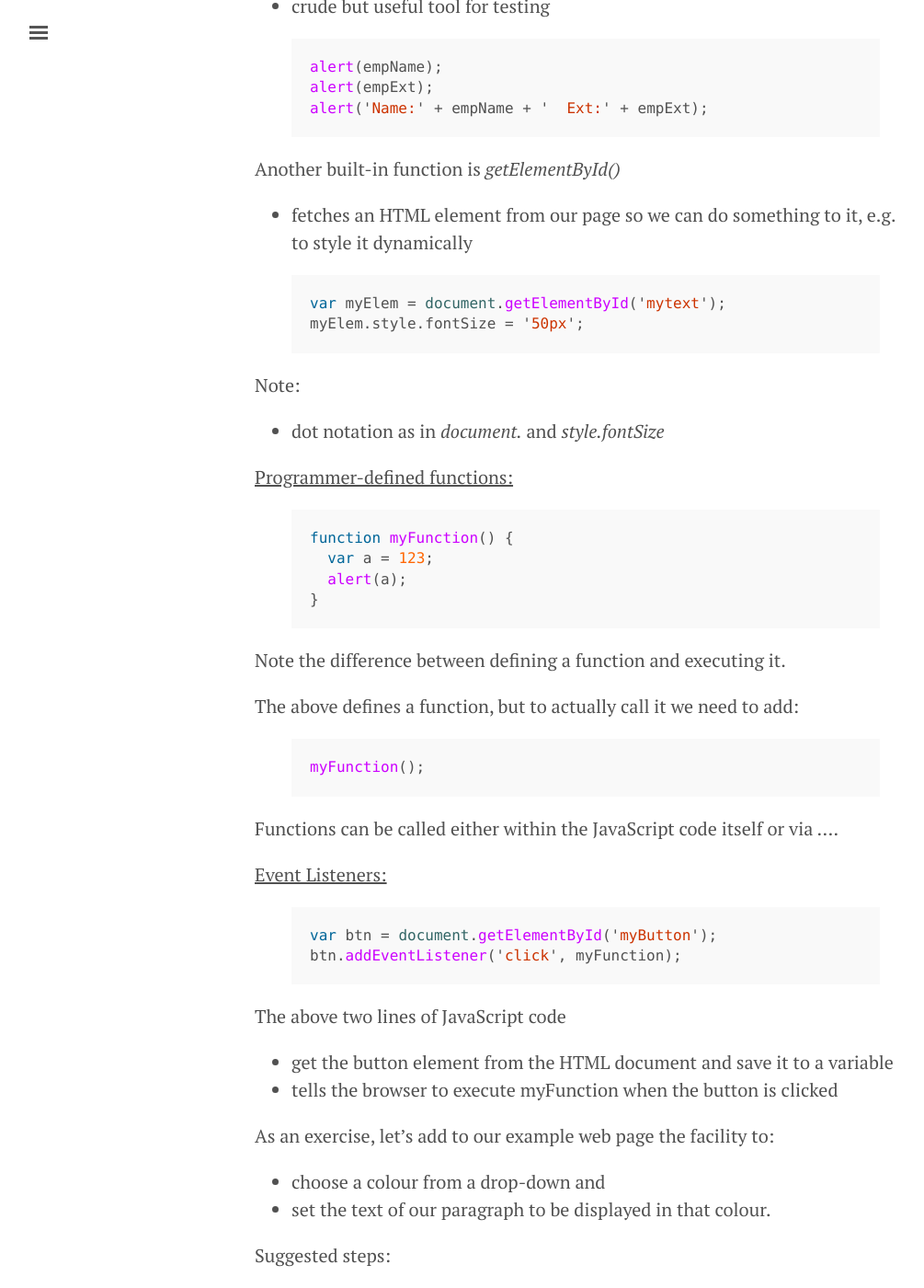
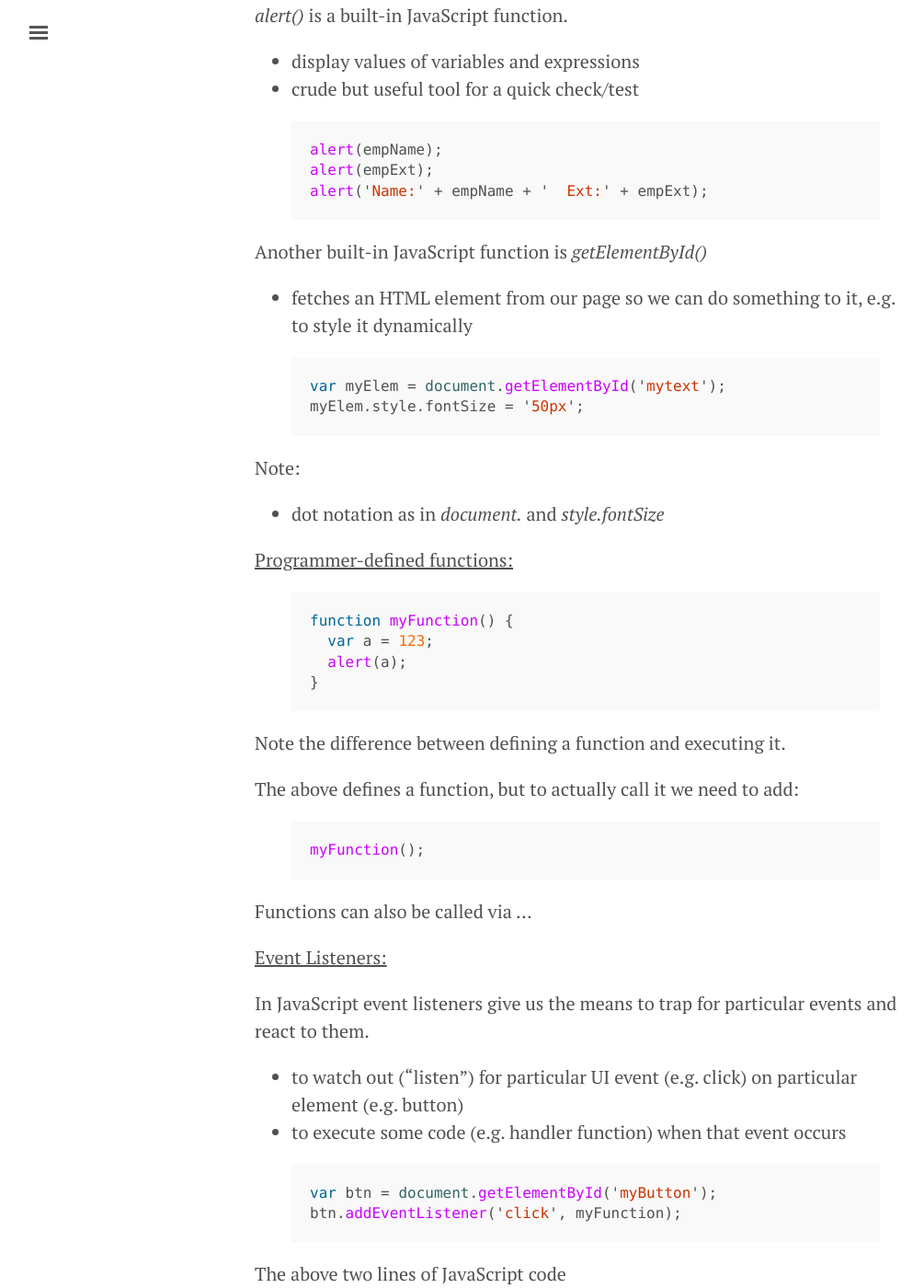
Before and after one commit to MississaugaCoding/mississaugacoding.github.io, a Jekyll site: the page built from _posts/2015-09-01-html-css-js-intro-session3.md, in a window 1280 px wide and 1400 px high, scrolled down 2957 px. Shown: the whole window at 92% size, without its empty margins (3-1008 px from the left). Built offline with Jekyll 4.4.1, drawn with Linux system fonts in a browser that asks for light colours; comment, search, counter and statistics services are not loaded; some of the changed text lies outside the part shown.

Commit message:
updated session notes

```diff
--- a/_posts/2015-09-01-html-css-js-intro-session3.md
+++ b/_posts/2015-09-01-html-css-js-intro-session3.md
@@ -83,8 +83,9 @@
 
   - can be placed in either _<head>_ or _<body>_ sections
   - rule of thumb:
-    - 3rd party libraries in _<head>_
-    - custom JavaScript in _<body>_
+    - 3rd party libraries in _<head>_ section
+    - custom JavaScript in _<body>_ section
+      -  e.g. just before _</body>_ to ensure elements referenced have been rendered
 
 
 <p class="ul">Variables:</p>
@@ -110,10 +111,10 @@
 
 <p class="ul">Built-in functions:</p>
 
-_alert()_ is a JavaScript function.
+_alert()_ is a built-in JavaScript function.
 
 - display values of variables and expressions
-- crude but useful tool for testing
+- crude but useful tool for a quick check/test
 
 {% highlight javascript %}
 alert(empName);
@@ -121,7 +122,7 @@
 alert('Name:' + empName + '  Ext:' + empExt);
 {% endhighlight %}
 
-Another built-in function is _getElementById()_
+Another built-in JavaScript function is _getElementById()_
 
 - fetches an HTML element from our page so we can do something to it, e.g. to style it dynamically
 
@@ -152,9 +153,14 @@
 myFunction();
 {% endhighlight %}
 
-Functions can be called either within the JavaScript code itself or via ....
+Functions can also be called via ...
 
 <p class="ul">Event Listeners:</p>
+
+In JavaScript event listeners give us the means to trap for particular events and react to them.
+
+- to watch out ("listen") for particular UI event (e.g. click) on particular element (e.g. button)
+- to execute some code (e.g. handler function) when that event occurs
 
 {% highlight javascript %}
 var btn = document.getElementById('myButton');
```
Also changed, not shown: other parts of _posts/2015-09-01-html-css-js-intro-session3.md (+1 -1 lines).
